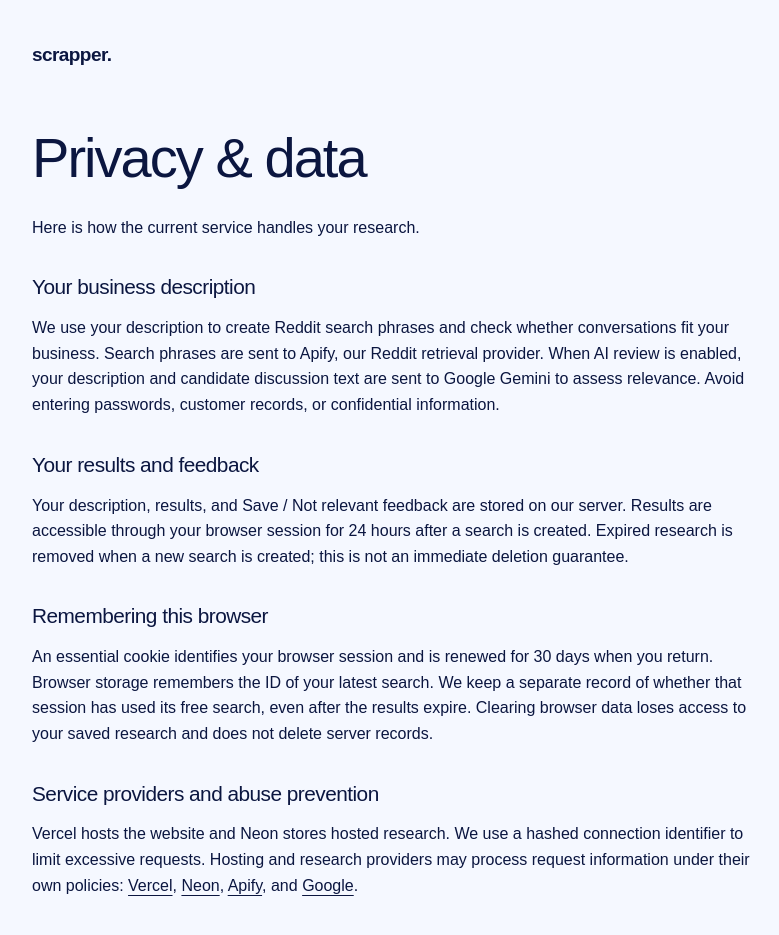
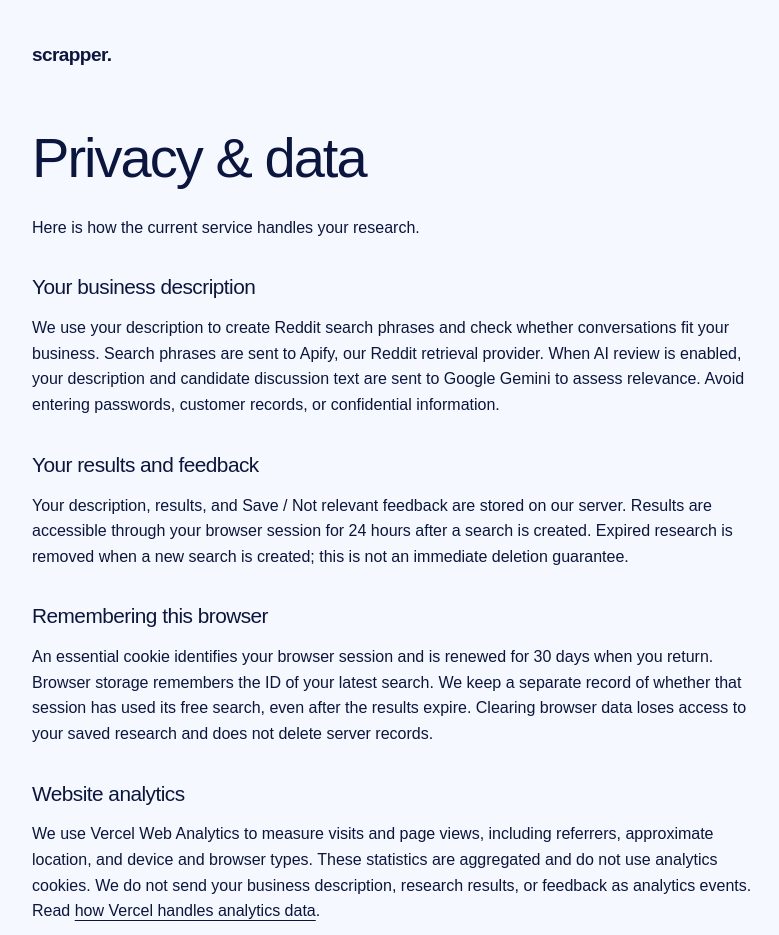
Before and after one commit to artaGhs/scrapper-platform, a Next.js app: page /privacy in a window 1280 px wide. Shown: the top 935 px of the page, without its empty margins (248-1027 px from the left). Built offline with nearby package versions, Linux system fonts and the light colour scheme; a web font is replaced by a local one.

Commit message:
feat: enable Vercel website analytics

```diff
--- a/app/layout.tsx
+++ b/app/layout.tsx
@@ -1,5 +1,6 @@
 import type { Metadata, Viewport } from "next";
 import { Host_Grotesk } from "next/font/google";
+import { Analytics } from "@vercel/analytics/next";
 import "./globals.css";
 const font = Host_Grotesk({
   subsets: ["latin"],
@@ -32,7 +33,10 @@ export default function RootLayout({
 }: Readonly<{ children: React.ReactNode }>) {
   return (
     <html lang="en" className={font.variable}>
-      <body>{children}</body>
+      <body>
+        {children}
+        <Analytics />
+      </body>
     </html>
   );
 }
--- a/app/privacy/page.tsx
+++ b/app/privacy/page.tsx
@@ -39,6 +39,17 @@ export default function Privacy() {
         free search, even after the results expire. Clearing browser data loses
         access to your saved research and does not delete server records.
       </p>
+      <h2>Website analytics</h2>
+      <p>
+        We use Vercel Web Analytics to measure visits and page views, including
+        referrers, approximate location, and device and browser types. These
+        statistics are aggregated and do not use analytics cookies. We do not
+        send your business description, research results, or feedback as
+        analytics events. Read{" "}
+        <a href="https://vercel.com/docs/analytics/privacy-policy">
+          how Vercel handles analytics data
+        </a>.
+      </p>
       <h2>Service providers and abuse prevention</h2>
       <p>
         Vercel hosts the website and Neon stores hosted research. We use a
--- a/package.json
+++ b/package.json
@@ -18,6 +18,7 @@
   },
   "dependencies": {
     "@neondatabase/serverless": "^1.2.0",
+    "@vercel/analytics": "^2.0.1",
     "next": "16.4.0",
     "react": "19.3.0",
     "react-dom": "19.3.0",
```
Also changed, not shown: 1 other file (tests, documents, lock files or other folders).
